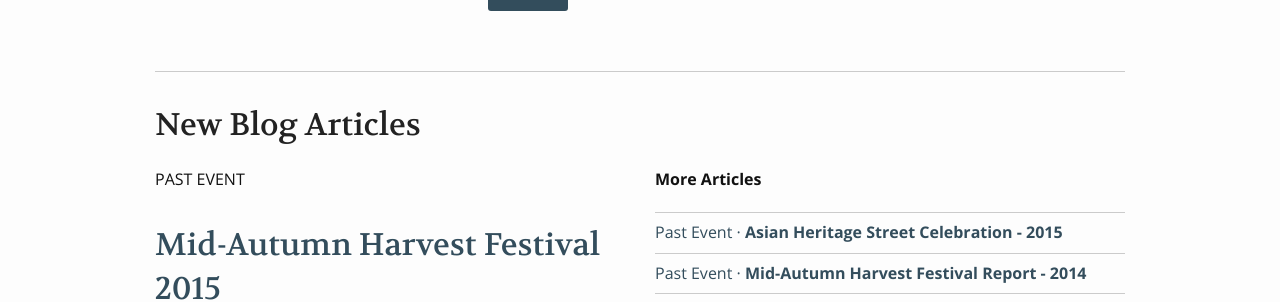
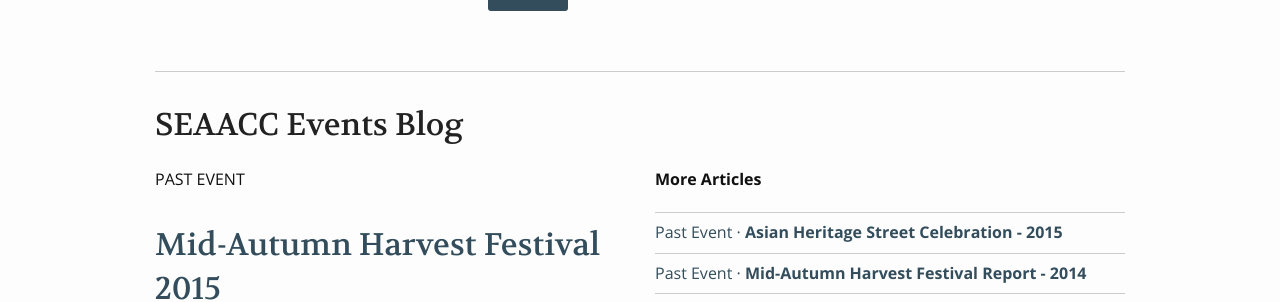
Before and after one commit to nghin/seaaccsf.org.dev, a Jekyll site: the page built from pages/pages-root-folder/index.md, in a window 1280 px wide. Shown: the part 1113-1415 px from the top of the page. Built offline with Jekyll 4.4.1, drawn with Linux system fonts in a browser that asks for light colours.

Commit message:
Changed blog header title

```diff
--- a/_data/language.yml
+++ b/_data/language.yml
@@ -6,7 +6,7 @@
 more: "More ›"
 more_articles: "More Articles"
 navigation_title: "Navigation"
-new_blog_entries: "New Blog Articles"
+new_blog_entries: "SEAACC Events Blog"
 next: "Next"
 next_posts: "Next Posts"
 previous: "Previous"
```
